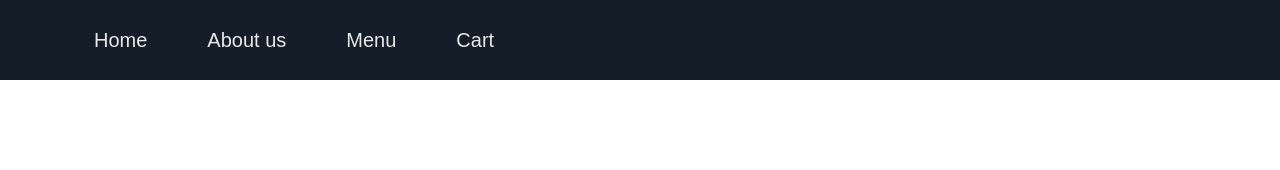
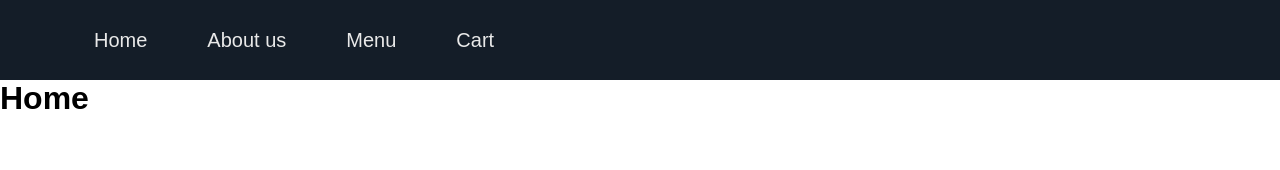
Before and after one commit to Ivaylo2000/Restaurant_app, a React (Create React App) app: page / in a window 1280 px wide. Shown: the top 170 px of the page. Built offline with nearby package versions, Linux system fonts and the light colour scheme.

Commit message:
added new routes

```diff
--- a/src/App.tsx
+++ b/src/App.tsx
@@ -1,19 +1,26 @@
 import React from "react";
-import MainNavigation from "./components/MainNavigation";
-import { createBrowserRouter } from "react-router-dom";
+import { createBrowserRouter, RouterProvider } from "react-router-dom";
+import RootLayout from "./pages/Root";
+import Home from "./pages/Home";
+import Menu from "./pages/Menu";
+import Aboutus from "./pages/Aboutus";
+import Cart from "./pages/Cart";
 
 const router = createBrowserRouter([
   {
     path: "/",
+    element: <RootLayout />,
+    children: [
+      { path: "/", element: <Home /> },
+      { path: "/Menu", element: <Menu /> },
+      { path: "/Aboutus", element: <Aboutus /> },
+      { path: "/Cart", element: <Cart /> },
+    ],
   },
 ]);
 
 function App() {
-  return (
-    <div>
-      <MainNavigation />
-    </div>
-  );
+  return <RouterProvider router={router} />;
 }
 
 export default App;
--- a/src/components/MainNavigation.tsx
+++ b/src/components/MainNavigation.tsx
@@ -1,4 +1,5 @@
 import React from "react";
+import { Link } from "react-router-dom";
 import "./MainNavigation.css";
 
 const MainNavigation = () => {
@@ -9,13 +10,13 @@ const MainNavigation = () => {
     <div className="menu-bar">
       <ul>
         <li>
-          <a href="#">Home</a>
+          <Link to="/">Home</Link>
         </li>
         <li>
-          <a href="#">About us </a>
+          <Link to="/Aboutus">About us</Link>
         </li>
         <li className="MenuLink">
-          <a href="#">Menu </a>
+          <a href="/Menu">Menu </a>
           <div className="dropdown-menu">
             <ul>
               <li className="FoodLink">
@@ -46,7 +47,7 @@ const MainNavigation = () => {
           </div>
         </li>
         <li>
-          <a href="#">Cart</a>
+          <Link to="/Cart">Cart</Link>
         </li>
       </ul>
     </div>
--- /dev/null
+++ b/src/pages/Aboutus.tsx
@@ -0,0 +1,8 @@
+const Aboutus = () => {
+  return (
+    <>
+      <h1>Aboutus</h1>
+    </>
+  );
+};
+export default Aboutus;
--- /dev/null
+++ b/src/pages/Cart.tsx
@@ -0,0 +1,8 @@
+const Cart = () => {
+  return (
+    <>
+      <h1>Cart</h1>
+    </>
+  );
+};
+export default Cart;
--- /dev/null
+++ b/src/pages/Home.tsx
@@ -0,0 +1,8 @@
+const Home = () => {
+  return (
+    <>
+      <h1>Home</h1>
+    </>
+  );
+};
+export default Home;
--- /dev/null
+++ b/src/pages/Menu.tsx
@@ -0,0 +1,8 @@
+const Menu = () => {
+  return (
+    <>
+      <h1>Menu</h1>
+    </>
+  );
+};
+export default Menu;
--- a/src/pages/Root.tsx
+++ b/src/pages/Root.tsx
@@ -0,0 +1,12 @@
+import { Outlet } from "react-router-dom";
+import MainNavigation from "../components/MainNavigation";
+
+const RootLayout = () => {
+  return (
+    <>
+      <MainNavigation />
+      <Outlet />
+    </>
+  );
+};
+export default RootLayout;
```
